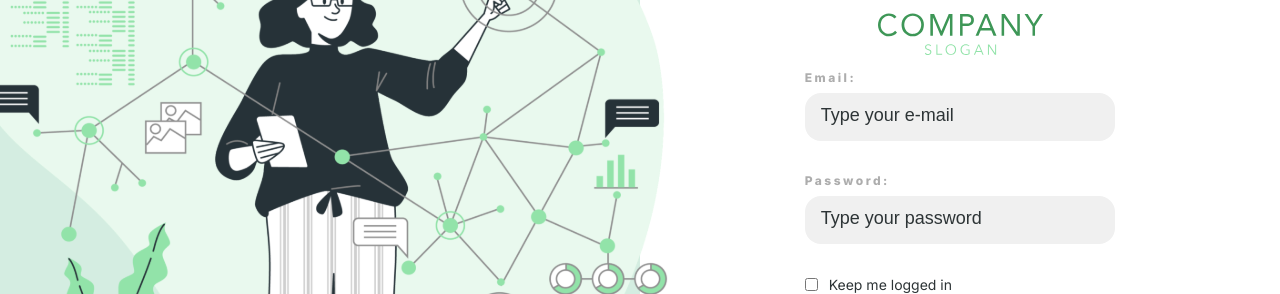
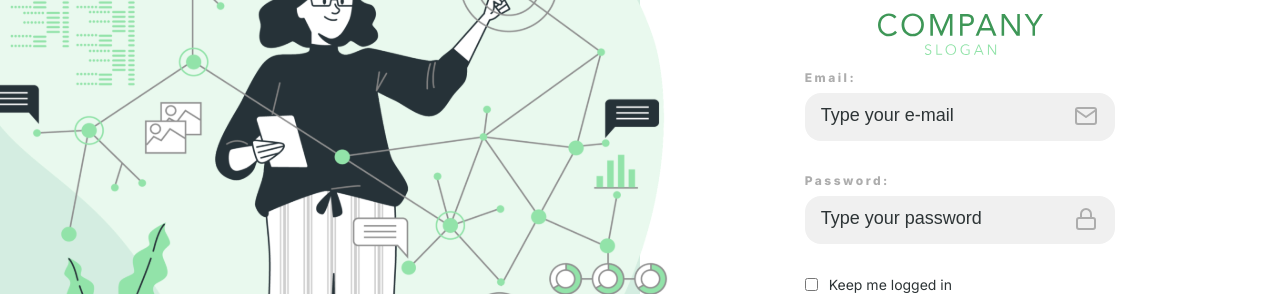
Before and after one commit to sibir-9k/Neo-project, a React (Create React App) app: page /login in a window 1280 px wide. Shown: the part 257-551 px from the top of the page. Built offline with nearby package versions, Linux system fonts and the light colour scheme.

Commit message:
fix style login page

```diff
--- a/src/App.js
+++ b/src/App.js
@@ -1,8 +1,6 @@
 import React from "react";
 
 import "./App.scss";
-// import {Header} from "./components/Element/Header/Header";
-// import {NavBar} from "./components/Element/Navbar/Navbar";
 import {ContentPages} from "./components/ContentPages/ContentPages";
 import {Provider} from "react-redux";
 import {createStore} from "redux";
@@ -14,8 +12,6 @@ export default function App() {
 	return (
 		<Provider store = {store}>
 			<div className="App">
-				{/* <Header />
-				<NavBar /> */}
 				<ContentPages />
 			</div>
 		</Provider>
--- a/src/App.scss
+++ b/src/App.scss
@@ -9,5 +9,5 @@
 
 body {
 	font-family: "Inter", sans-serif;
-  // overflow: hidden;
+  overflow: hidden;
 }
--- a/src/assets/img/index.js
+++ b/src/assets/img/index.js
@@ -16,3 +16,5 @@ export {default as BurgerMenu} from "./burger-menu.svg"
 export {default as LogoLoginPage} from "./Logo-LoginPage.svg"
 export {default as StartImg} from "./startImg-LoginPage.svg"
 export {default as IconArrowDown} from "./icon-chevron-down.svg"
+export {default as IconLock} from "./icon-lock.svg"
+export {default as IconMail} from "./icon-mail.svg"
--- a/src/components/ContentPages/ContenContainer.scss
+++ b/src/components/ContentPages/ContenContainer.scss
@@ -2,6 +2,8 @@
 	max-width: 1710px;
 	margin: 0 auto;
 	padding: 56px 0px 0px 56px;
+  overflow-y: auto;
+  height: 100vh;
 }
 
 @media screen and (max-width: 375px) {
--- a/src/components/ContentPages/LoginPage/LoginPage.jsx
+++ b/src/components/ContentPages/LoginPage/LoginPage.jsx
@@ -7,19 +7,19 @@ import "./LoginPage.scss"
 
 export const LoginPage = () => {
   return (
-    <>
+    <div className="wrapper">
       <div className="login-page">
         <div className="login-page__img">
           <img src={StartImg} alt="" />
         </div>
-        <div className="login-page__form">
-          <div className="">
+        <div className="login-page__form form">
+          <div className="form__img">
             <img src={LogoLoginPage} alt="" />
           </div>
           <LoginForm />
         </div>
       </div>
       <Footer />
-    </>
+    </div>
   )
 }
--- a/src/components/ContentPages/LoginPage/LoginPage.scss
+++ b/src/components/ContentPages/LoginPage/LoginPage.scss
@@ -21,7 +21,13 @@
 }
 
 @media screen and (max-width: 375px) {
+  .wrapper{
+    display: flex;
+    flex-direction: column;
+    height: 100vh;
+  }
 	.login-page {
+    flex: 1 0 auto;
 		&__img {
 			display: none;
 		}
@@ -33,6 +39,11 @@
 			flex-direction: column;
 			justify-content: space-evenly;
 			padding: 48px 16px;
+
+      .form__img img{
+        width: 96px;
+        height: 93px;
+      }
 		}
 	}
 }
--- a/src/components/Element/Card/Card.scss
+++ b/src/components/Element/Card/Card.scss
@@ -2,6 +2,9 @@
 	height: 35.98vh;
 	width: 91.47vw;
 	margin-bottom: 24px;
+  &:last-child{
+    margin-bottom: 24px;
+  }
 
 	.mobile-card__title {
 		border-radius: 16px 16px 0px 0px;
@@ -22,7 +25,7 @@
 		height: 208px;
 		background: #ffffff;
 		box-shadow: 0px 4px 8px rgba(0, 0, 0, 0.25);
-		border-radius: 16px;
+		border-radius: 0px 0px 16px 16px;
 
 		&__created,
 		&__type,
--- a/src/components/Element/Footer/Footer.scss
+++ b/src/components/Element/Footer/Footer.scss
@@ -3,6 +3,7 @@
 	width: 100%;
 	height: 91px;
 	padding: 16px 0px 17px 30px;
+
 	img {
 		width: 59px;
 		height: 58px;
@@ -23,6 +24,7 @@
 	.footer {
 		width: 100%;
     height: 64px;
+    flex: 0 0 auto;
 		img {
 			display: none;
 		}
--- a/src/components/Element/LoginForm/LoginForm.jsx
+++ b/src/components/Element/LoginForm/LoginForm.jsx
@@ -1,8 +1,10 @@
 import React from "react";
+
 import { Link } from "react-router-dom";
 import { LoginButton, RegButton } from "../../UI/Button/Button";
+import "./LoginForm.scss"
+import {IconLock, IconMail} from "../../../assets/img/index.js"
 
-import "./LoginForm.scss"
 
 
 
@@ -42,12 +44,14 @@ export const LoginForm = () => {
           Email:
           <input type="email" className="form-email__input" id="email" name="email" placeholder="Type your e-mail" required />
         </label>
+        <div className="form-email__img"><img src={IconMail} alt="" /></div>
       </div>
       <div className="login-form__password form-password">
         <label className="form-password__label" for="password">
           Password:
           <input type="password" className="form-password__input" id="password" name="password" placeholder="Type your password" required />
         </label>
+        <div className="form-password__img"><img src={IconLock} alt="" /></div>
       </div>
       <div className="login-form__checkbox form-checkbox">
         <input className="form-checkbox__input" type="checkbox" id="check-login" name="check-login" />
--- a/src/components/Element/LoginForm/LoginForm.scss
+++ b/src/components/Element/LoginForm/LoginForm.scss
@@ -4,6 +4,13 @@
 	&__email,
 	.form-email {
 		margin-bottom: 32px;
+		position: relative;
+
+		.form-email__img {
+			position: absolute;
+			top: 38%;
+			right: 3%;
+		}
 
 		&__label {
 			font-style: normal;
@@ -44,6 +51,14 @@
 
 	&__password,
 	.form-password {
+		position: relative;
+
+		.form-password__img {
+			position: absolute;
+			top: 38%;
+			right: 3%;
+		}
+
 		margin-bottom: 32px;
 		&__label {
 			font-style: normal;
@@ -102,8 +117,8 @@
 		}
 	}
 }
-.req-registration{
-  color:#2F80ED ;
+.req-registration {
+	color: #2f80ed;
 }
 
 @media screen and (max-width: 375px) {
@@ -113,5 +128,4 @@
 }
 
 @media screen and (max-width: 412px) {
-
 }
```
Lines whose indentation alone changed are shown as unchanged.
